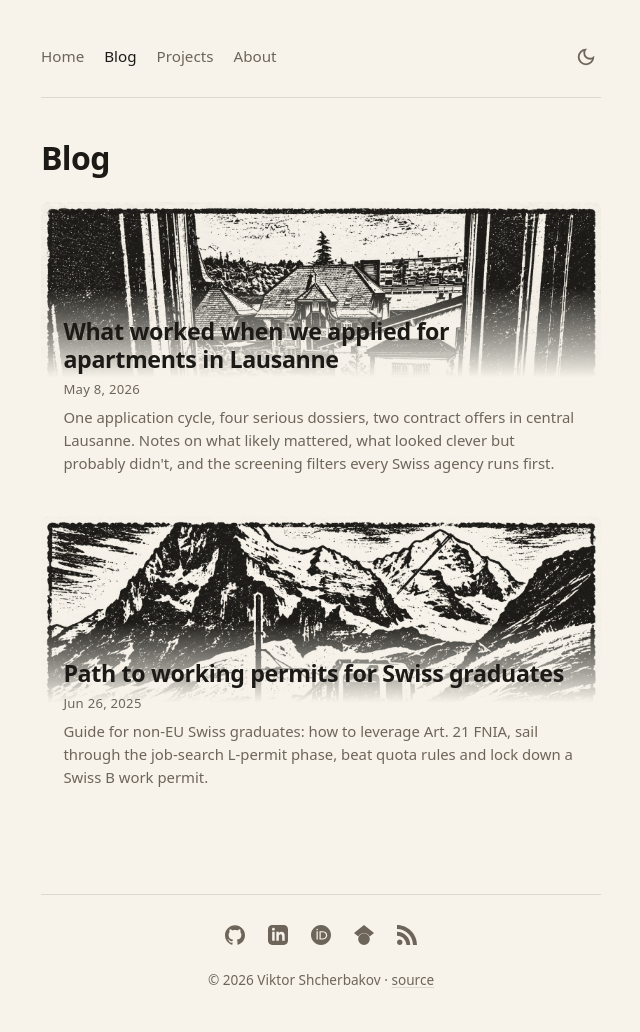
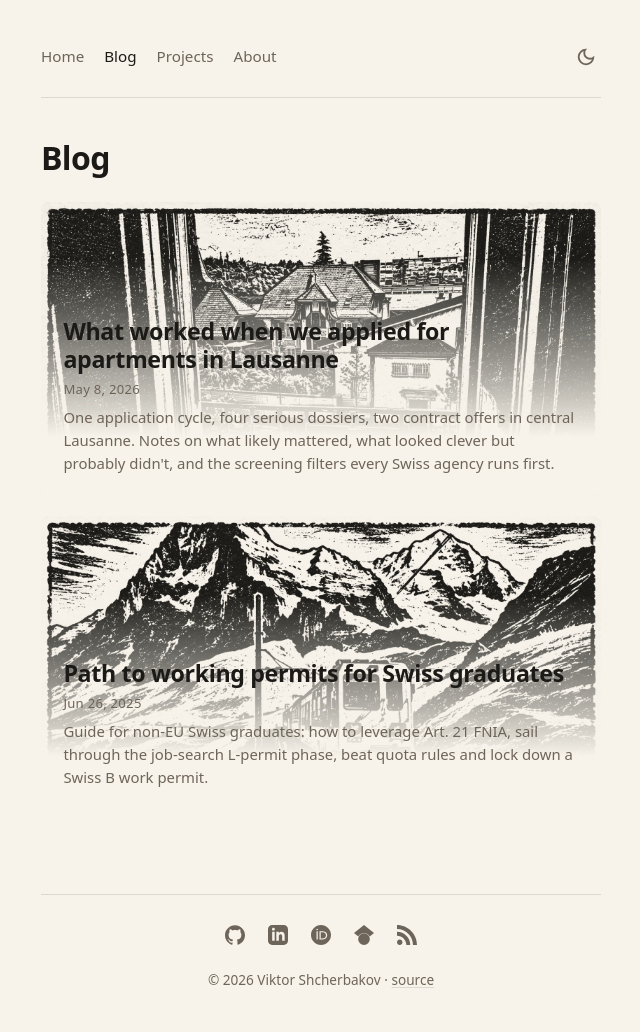
Before and after one commit to viktor-shcherb/viktor-shcherb.github.io, a Jekyll site: the page built from blog/index.md, in a window 1280 px wide. Shown: the whole page, without its empty margins (319-959 px from the left). Built offline with Jekyll 4.4.1, drawn with Linux system fonts in a browser that asks for light colours.

Commit message:
Blog archive gradient: rewrite stops in `to bottom` (#78)
Switch direction so 0 % = top of the panel and 100 % = bottom; the
stops now read literally as the spec: top 20 % transparent, 20–80 %
linear ramp, bottom 20 % solid var(--bg).

```diff
--- a/assets/css/_base.scss
+++ b/assets/css/_base.scss
@@ -294,15 +294,14 @@ img.avatar {
   position: absolute;
   inset: auto 0 0 0;
   padding: 4.5rem 1.4rem 1.3rem;
-  /* Top 30 % of the panel is fully transparent (image shows clearly),
-     middle 30 % is the linear ramp, bottom 40 % is solid var(--bg)
-     behind the text. Stops are written `to top`, so 0 % = bottom. */
+  /* Direction `to bottom` so 0 % = top of the panel, 100 % = bottom.
+     Top 20 % transparent, 20–80 % linear ramp, bottom 20 % solid. */
   background: linear-gradient(
-    to top,
-    var(--bg) 0%,
-    var(--bg) 40%,
-    transparent 70%,
-    transparent 100%
+    to bottom,
+    transparent 0%,
+    transparent 20%,
+    var(--bg) 80%,
+    var(--bg) 100%
   );
   color: var(--text);
   /* Restore type defaults that .archive-entry zeroed out for layout. */
```
